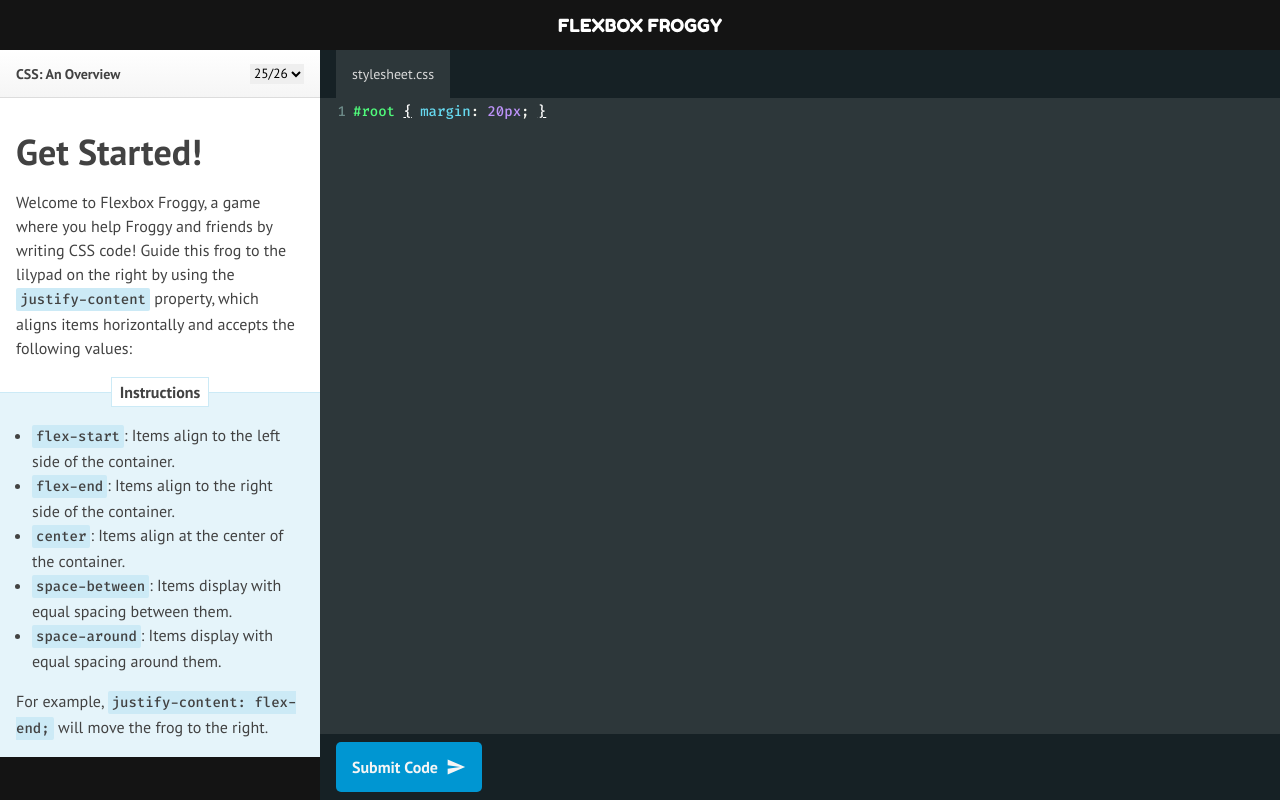
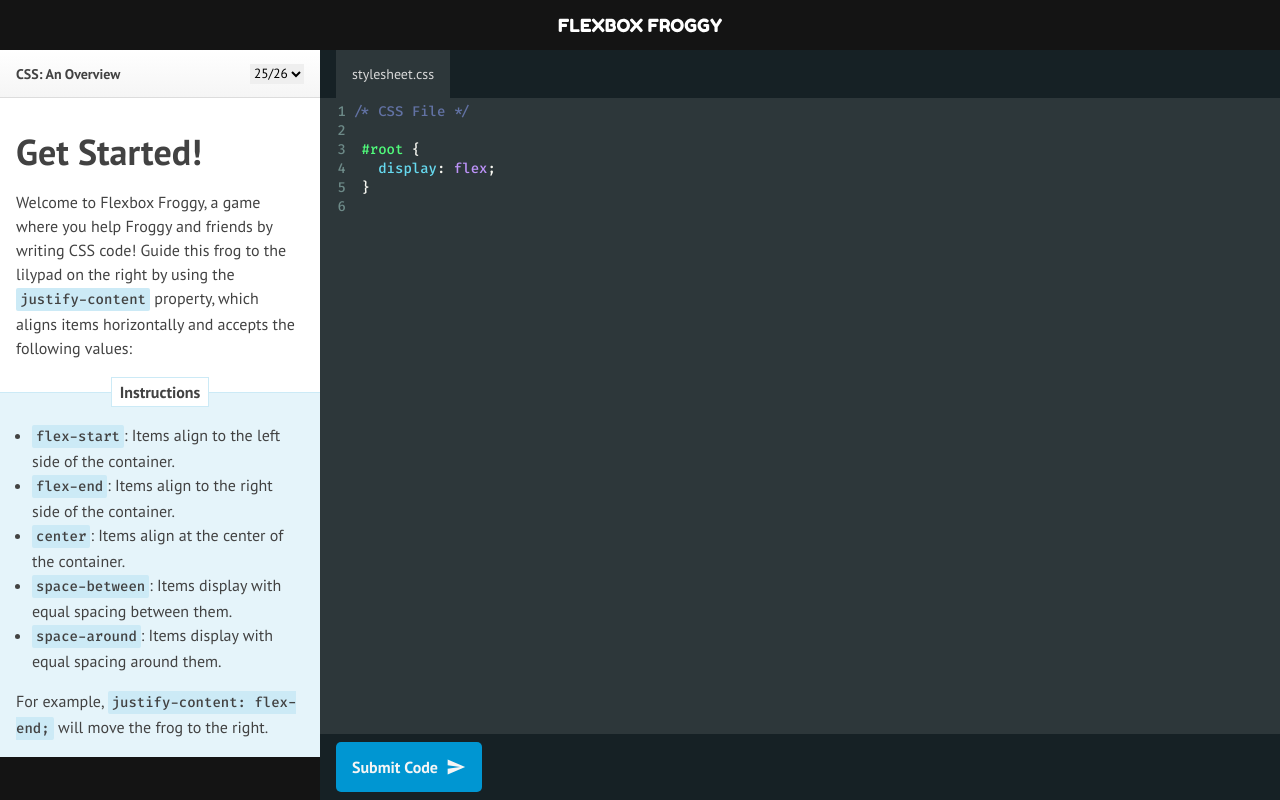
Before and after one commit to joel-fragoso/redesign-flexbox-froggy, a React (Create React App) app: page / in a window 1280 px wide. Built offline with nearby package versions, Linux system fonts and the light colour scheme.

Commit message:
fix: string example in editor

```diff
--- a/src/components/Editor/index.tsx
+++ b/src/components/Editor/index.tsx
@@ -11,18 +11,19 @@ require('codemirror/mode/css/css.js');
 const Editor: FunctionComponent = () => {
   return (
     <Container
-      value="#root { margin: 20px; }"
+      value={`/* CSS File */ \n\n #root { \n\t display: flex; \n } \n`}
       options={{
         mode: 'css',
         theme: 'dracula',
         lineNumbers: true,
+        tabSize: 2,
         matchBrackets: true,
         autoCloseBrackets: true,
       }}
       onChange={(editor, data, value) => {
-        // console.log(editor);
+        console.log(editor);
         // console.log(data);
-        console.log(value);
+        // console.log(value);
       }}
     />
   );
```
